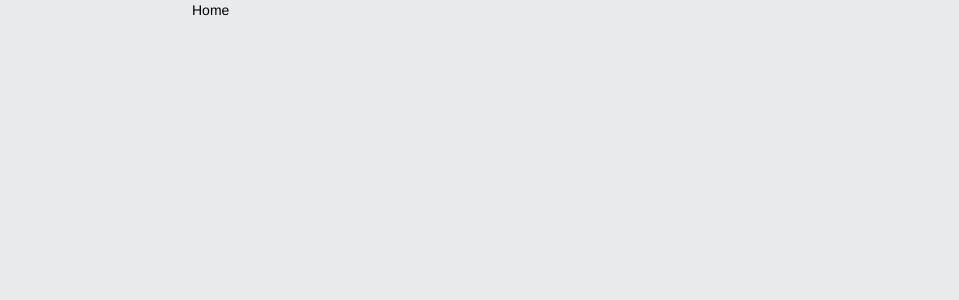
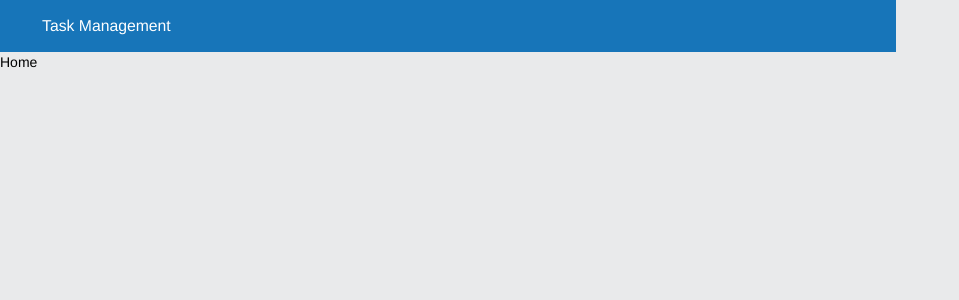
Before and after one commit to lisihasaj/rechat-coding-task, a React (Vite) app: page / in a window 1280 px wide. Shown: the top 300 px of the page, without its empty margins (0-959 px from the left). Built offline with nearby package versions, Linux system fonts and the light colour scheme.

Commit message:
Setup elements container that applies margins

```diff
--- /dev/null
+++ b/src/components/ElementsContainer.tsx
@@ -0,0 +1,14 @@
+import { PropsWithChildren } from "react";
+import cs from "classnames";
+
+interface Props extends PropsWithChildren {
+    className?: string;
+}
+
+export default function ElementsContainer(props: Props) {
+    return (
+        <div className={cs("w-full flex px-[3rem]", props.className)}>
+            {props.children}
+        </div>
+    );
+}
--- /dev/null
+++ b/src/components/Header.tsx
@@ -0,0 +1,9 @@
+import ElementsContainer from "components/ElementsContainer.tsx";
+
+export default function Header() {
+    return (
+        <ElementsContainer className="bg-brand-dark py-[1rem]">
+            <span className="text-white text-lg">Task Management</span>
+        </ElementsContainer>
+    );
+}
--- a/src/layouts/AppLayout.tsx
+++ b/src/layouts/AppLayout.tsx
@@ -1,5 +1,6 @@
 import { PropsWithChildren } from "react";
 import cs from "classnames";
+import Header from "components/Header.tsx";
 
 export default function AppLayout(props: PropsWithChildren) {
     return (
@@ -8,9 +9,10 @@ export default function AppLayout(props: PropsWithChildren) {
                 "1024:w-[70%]",
                 "840:w-[80%]",
                 "620:w-[90%]",
-                "w-full min-h-screen",
+                "w-full min-h-screen flex flex-col",
             )}
         >
+            <Header />
             {props.children}
         </div>
     );
--- a/src/style/index.css
+++ b/src/style/index.css
@@ -40,10 +40,6 @@ body {
 #root {
   position: relative;
   min-height: 100vh;
-  display: flex;
-  flex-direction: column;
-  align-items: center;
-  justify-content: flex-start;
 }
 
 a {
--- a/tailwind.config.js
+++ b/tailwind.config.js
@@ -1,9 +1,6 @@
 /** @type {import('tailwindcss').Config} */
-export default {
-  content: [
-      "./index.html",
-      "./src/**/*.{js,jsx,ts,tsx}",
-  ],
+module.exports = {
+    content: ["./index.html", "./src/**/*.{js,jsx,ts,tsx}"],
     theme: {
         extend: {
             screens: {
@@ -26,18 +23,12 @@ export default {
                 "3xl": "1.875rem",
                 "4xl": "2.25rem",
             },
-        extend: {
             colors: {
                 "brand-dark": "#1775b9",
                 "brand-light": "#a2ceed",
                 primary: "#e9eaeb",
             },
-            boxShadow: {
-                "3xl": "0 35px 60px -15px rgba(0, 0, 0, 0.3)",
-                xl: "0 4px 4px rgba(222,226,234,1)",
-            },
-        },
         },
     },
     plugins: [require("@tailwindcss/line-clamp")],
-}
+};
```
Lines whose indentation alone changed are shown as unchanged.
